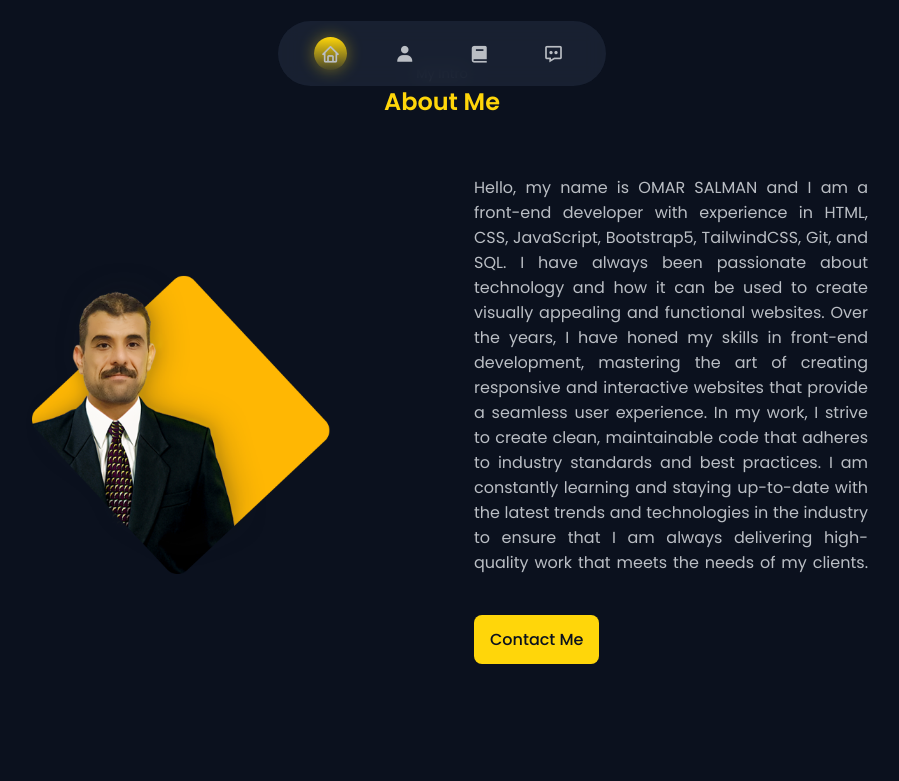
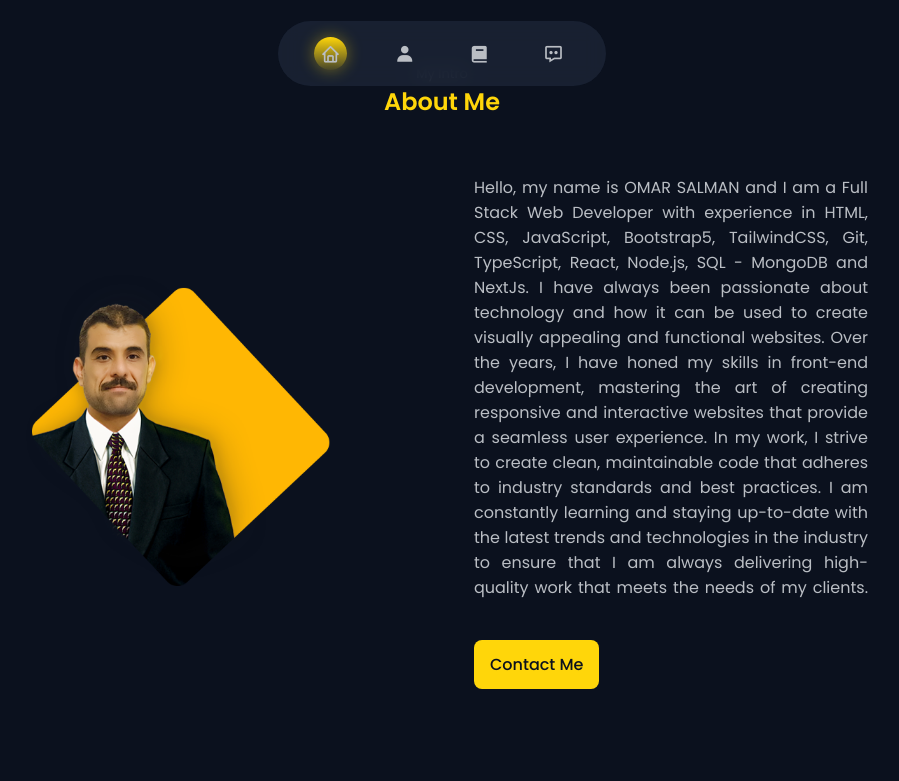
Before and after one commit to omsadeveloper/portfolio, a plain HTML site: page index.html in a window 1280 px wide. Shown: the part 698-1479 px from the top of the page, without its empty margins (198-1097 px from the left). Drawn offline with nearby package versions, Linux system fonts and the light colour scheme.

Commit message:
Update index.html

```diff
--- a/index.html
+++ b/index.html
@@ -121,8 +121,8 @@
                     <div class="about_data">
 
                         <p class="about_description">
-                            Hello, my name is OMAR SALMAN and I am a front-end developer with experience in HTML, CSS,
-                            JavaScript, Bootstrap5, TailwindCSS, Git, and SQL. I have always been passionate about
+                            Hello, my name is OMAR SALMAN and I am a Full Stack Web Developer with experience in HTML, CSS,
+                            JavaScript, Bootstrap5, TailwindCSS, Git, TypeScript, React, Node.js, SQL - MongoDB and NextJs. I have always been passionate about
                             technology and how it can be used to create visually appealing and functional websites. Over
                             the years, I have honed my skills in front-end development, mastering the art of creating
                             responsive and interactive websites that provide a seamless user experience.
```
